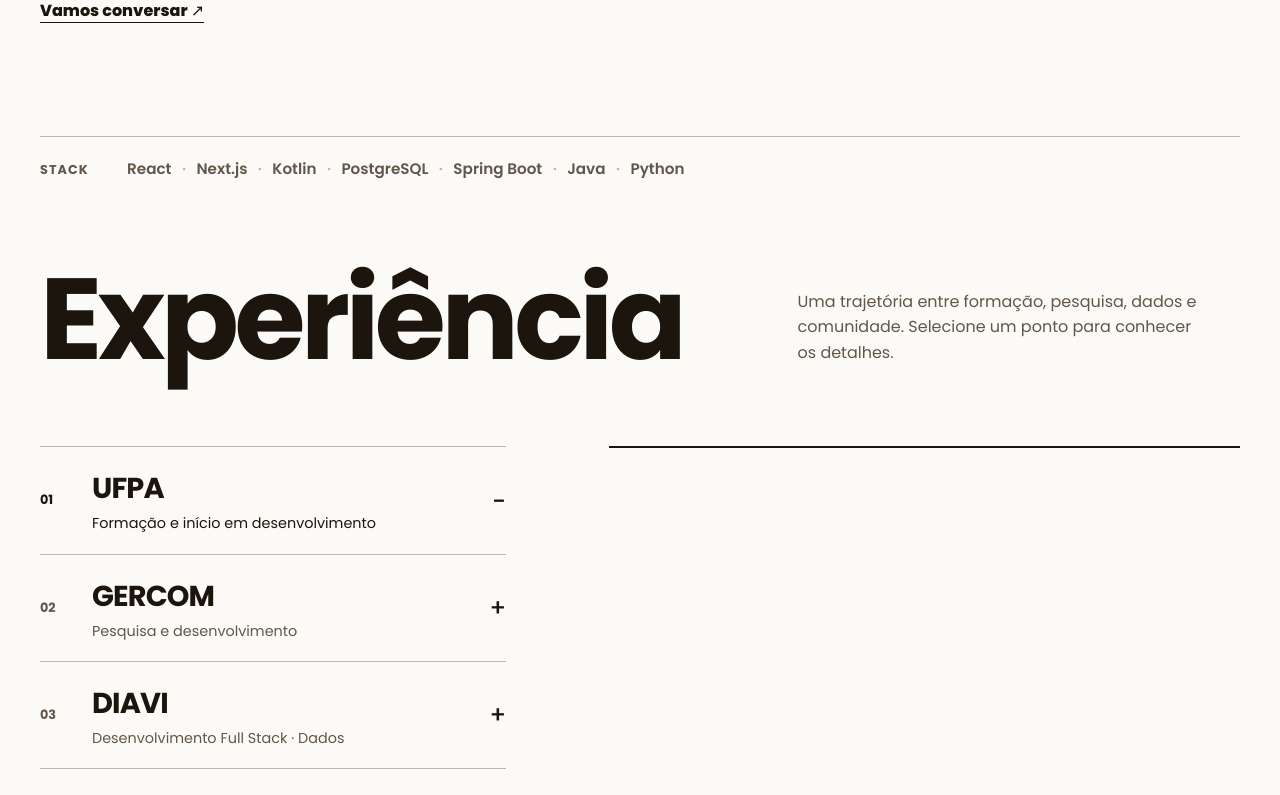
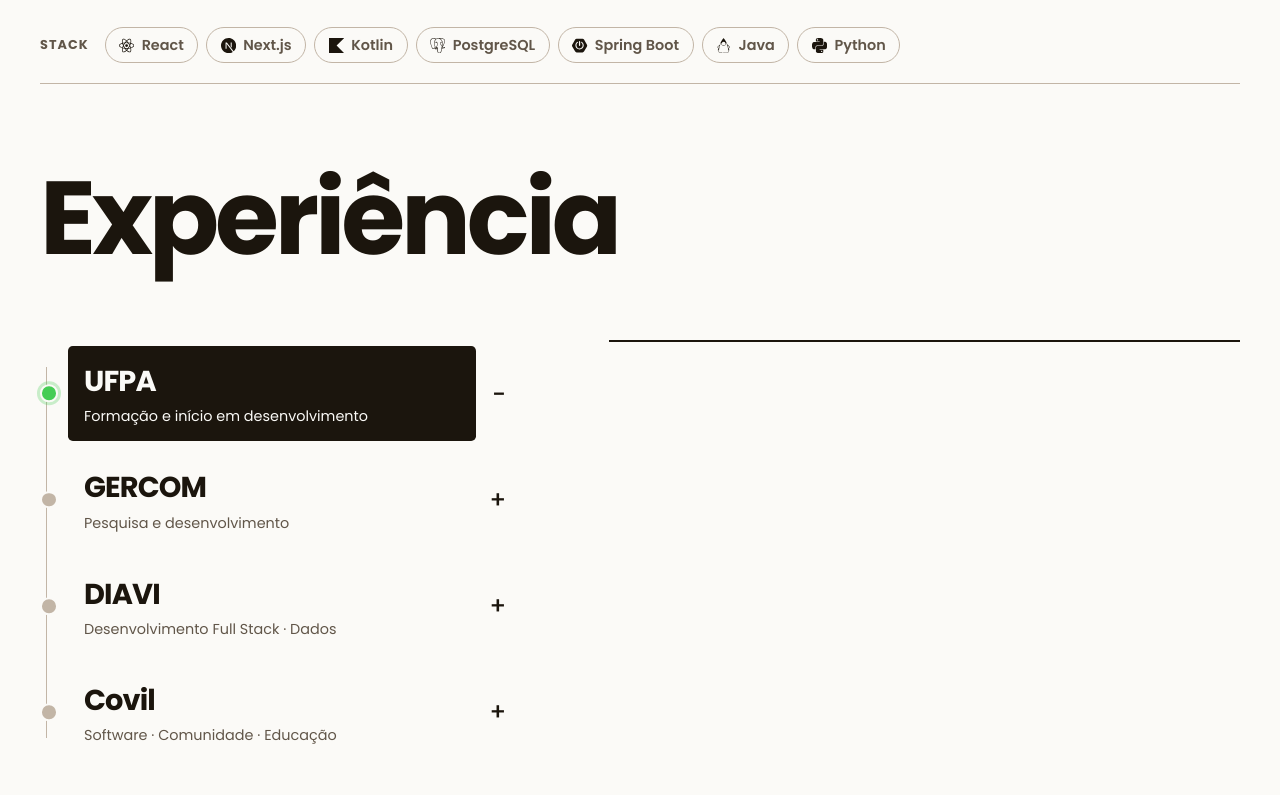
Before and after one commit to Covil-Works/Portifolio-Covil, a React (Vite) app: page / in a window 1280 px wide. Shown: the part 1280-2075 px from the top of the page. Built offline with nearby package versions, Linux system fonts and the light colour scheme.

Commit message:
feat(portfolio): refine interactive sections

```diff
--- a/package.json
+++ b/package.json
@@ -12,6 +12,7 @@
     "@vitejs/plugin-react": "latest",
     "react": "latest",
     "react-dom": "latest",
+    "react-icons": "^5.7.0",
     "vite": "^8.2.1"
   }
 }
--- a/src/App.jsx
+++ b/src/App.jsx
@@ -1,4 +1,17 @@
 import { useEffect, useRef, useState } from 'react'
+import { FaLinkedin } from 'react-icons/fa'
+import { MdEmail } from 'react-icons/md'
+import {
+  SiGithub,
+  SiKotlin,
+  SiNextdotjs,
+  SiOpenjdk,
+  SiPostgresql,
+  SiPython,
+  SiReact,
+  SiSpringboot,
+  SiWhatsapp,
+} from 'react-icons/si'
 import ProjectCard from './components/ProjectCard.jsx'
 import bgLight from '../img/bg-light.svg'
 import bgDark from '../img/bg-dark.svg'
@@ -72,6 +85,16 @@ const experiences = [
   },
 ]
 
+const technologies = [
+  { name: 'React', icon: SiReact },
+  { name: 'Next.js', icon: SiNextdotjs },
+  { name: 'Kotlin', icon: SiKotlin },
+  { name: 'PostgreSQL', icon: SiPostgresql },
+  { name: 'Spring Boot', icon: SiSpringboot },
+  { name: 'Java', icon: SiOpenjdk },
+  { name: 'Python', icon: SiPython },
+]
+
 const projects = [
   { name: 'Projeto A', stack: 'Kotlin · PostgreSQL', device: 'phone', image: null, imageAlt: 'Tela do Projeto A' },
   { name: 'Projeto B', stack: 'Next.js · PostgreSQL', device: 'desktop', image: null, imageAlt: 'Tela do Projeto B' },
@@ -80,15 +103,18 @@ const projects = [
 ]
 
 const contactChannels = [
-  { label: 'LinkedIn', href: null },
-  { label: 'GitHub', href: 'https://github.com/Covil-Works' },
-  { label: 'E-mail', href: null },
-  { label: 'WhatsApp', href: null },
+  { label: 'LinkedIn', href: null, icon: FaLinkedin },
+  { label: 'GitHub', href: 'https://github.com/Covil-Works', icon: SiGithub },
+  { label: 'E-mail', href: null, icon: MdEmail },
+  { label: 'WhatsApp', href: null, icon: SiWhatsapp },
 ]
 
-function ExperienceDetails({ experience }) {
+function ExperienceDetails({ experience, onClose }) {
   return (
     <div className="experience__detail-content">
+      {onClose && (
+        <button className="experience__detail-close" type="button" onClick={onClose} aria-label={`Recolher ${experience.name}`}>−</button>
+      )}
       <small>{experience.context}</small>
       <h3>{experience.name}</h3>
       <p>{experience.description}</p>
@@ -103,6 +129,7 @@ function App() {
   const [heroTheme, setHeroTheme] = useState('light')
   const [activeExperience, setActiveExperience] = useState(0)
   const heroRef = useRef(null)
+  const experienceRef = useRef(null)
 
   useEffect(() => {
     const hero = heroRef.current
@@ -165,6 +192,65 @@ function App() {
       mobileQuery.removeEventListener('change', requestParallaxUpdate)
       reducedMotionQuery.removeEventListener('change', requestParallaxUpdate)
       if (about) about.style.removeProperty('margin-top')
+    }
+  }, [])
+
+  useEffect(() => {
+    const experienceSection = experienceRef.current
+    const reducedMotionQuery = window.matchMedia('(prefers-reduced-motion: reduce)')
+    if (!experienceSection || reducedMotionQuery.matches) return undefined
+
+    const items = Array.from(experienceSection.querySelectorAll('.experience__timeline > li'))
+    const mobileQuery = window.matchMedia('(max-width: 760px)')
+    let frameId = null
+    let lastScrollY = window.scrollY
+
+    const updateExperienceNudges = () => {
+      frameId = null
+      const currentScrollY = window.scrollY
+      const isScrollingDown = currentScrollY >= lastScrollY
+      lastScrollY = currentScrollY
+      if (!isScrollingDown) return
+
+      if (mobileQuery.matches) {
+        const triggerLine = window.innerHeight * 0.82
+        items.forEach((item) => {
+          const itemRect = item.getBoundingClientRect()
+          if (itemRect.top <= triggerLine && itemRect.bottom >= 0) item.classList.add('is-nudging')
+        })
+        return
+      }
+
+      const sectionRect = experienceSection.getBoundingClientRect()
+      const progressStart = window.innerHeight * 0.82
+      const progressEnd = window.innerHeight * 0.42
+      if (sectionRect.top > progressStart || sectionRect.bottom < 0) return
+
+      const progress = Math.min(Math.max(
+        (progressStart - sectionRect.top) / (progressStart - progressEnd),
+        0,
+      ), 1)
+
+      items.forEach((item, index) => {
+        const itemThreshold = items.length > 1 ? index / (items.length - 1) : 0
+        if (progress >= itemThreshold) item.classList.add('is-nudging')
+      })
+    }
+
+    const requestNudgeUpdate = () => {
+      if (frameId === null) frameId = window.requestAnimationFrame(updateExperienceNudges)
+    }
+
+    updateExperienceNudges()
+    window.addEventListener('scroll', requestNudgeUpdate, { passive: true })
+    window.addEventListener('resize', requestNudgeUpdate)
+    mobileQuery.addEventListener('change', requestNudgeUpdate)
+
+    return () => {
+      if (frameId !== null) window.cancelAnimationFrame(frameId)
+      window.removeEventListener('scroll', requestNudgeUpdate)
+      window.removeEventListener('resize', requestNudgeUpdate)
+      mobileQuery.removeEventListener('change', requestNudgeUpdate)
     }
   }, [])
 
@@ -274,7 +360,6 @@ function App() {
         <div className="about__intro">
           <h2>Sobre</h2>
           <p className="lead">Sou Arthur Pimentel. Desenvolvo experiências digitais e produtos que aproximam tecnologia, clareza e propósito.</p>
-          <a className="contact-link" href="#contato">Vamos conversar ↗</a>
         </div>
 
         <aside className="resume">
@@ -286,17 +371,18 @@ function App() {
         </aside>
 
         <div className="about__stack" id="tecnologias">
-          <span>Stack</span>
+          <span className="stack-heading">Stack</span>
           <ul>
-            <li>React</li><li>Next.js</li><li>Kotlin</li><li>PostgreSQL</li><li>Spring Boot</li><li>Java</li><li>Python</li>
+            {technologies.map(({ name, icon: Icon }) => (
+              <li key={name}><Icon aria-hidden="true" /><span>{name}</span></li>
+            ))}
           </ul>
         </div>
       </section>
 
-      <section className="experience content" id="experiencia">
+      <section ref={experienceRef} className="experience content" id="experiencia">
         <header className="experience__header">
           <h2>Experiência</h2>
-          <p>Uma trajetória entre formação, pesquisa, dados e comunidade. Selecione um ponto para conhecer os detalhes.</p>
         </header>
 
         <div className="experience__layout">
@@ -306,24 +392,28 @@ function App() {
               const detailId = `experience-details-${index}`
 
               return (
-                <li className={isActive ? 'is-active' : ''} key={experience.name}>
+                <li
+                  className={isActive ? 'is-active' : ''}
+                  key={experience.name}
+                >
                   <button
                     type="button"
                     onClick={() => toggleExperience(index)}
                     aria-expanded={isActive}
                     aria-controls={detailId}
                   >
-                    <span className="experience__marker" aria-hidden="true">0{index + 1}</span>
-                    <span className="experience__label">
-                      <strong>{experience.name}</strong>
-                      <span>{experience.summary}</span>
+                    <span className="experience__main">
+                      <span className="experience__label">
+                        <strong>{experience.name}</strong>
+                        <span>{experience.summary}</span>
+                      </span>
                     </span>
                     <span className="experience__toggle" aria-hidden="true">{isActive ? '−' : '+'}</span>
                   </button>
 
                   <div className="experience__mobile-details" id={detailId} aria-hidden={!isActive}>
                     <div>
-                      <ExperienceDetails experience={experience} />
+                      <ExperienceDetails experience={experience} onClose={() => toggleExperience(index)} />
                     </div>
                   </div>
                 </li>
@@ -351,20 +441,21 @@ function App() {
 
       <section className="contact content" id="contato">
         <div className="section-title">
-          <small>DISPONÍVEL PARA NOVOS PROJETOS</small>
           <h2>Contato</h2>
         </div>
-        <p className="contact__intro">Escolha o canal que preferir para conversarmos.</p>
+        <p className="contact__intro">Conheça mais do meu trabalho ou entre em contato pelos canais abaixo.</p>
         <ul className="contact__channels">
-          {contactChannels.map((channel) => (
-            <li key={channel.label}>
-              {channel.href ? (
-                <a href={channel.href} target="_blank" rel="noreferrer">
-                  <span>{channel.label}</span><span aria-hidden="true">↗</span>
+          {contactChannels.map(({ label, href, icon: Icon }) => (
+            <li key={label}>
+              {href ? (
+                <a href={href} target="_blank" rel="noreferrer">
+                  <span className="contact__channel-label"><Icon aria-hidden="true" /><span>{label}</span></span>
+                  <span aria-hidden="true">↗</span>
                 </a>
               ) : (
                 <span className="contact__channel-pending">
-                  <span>{channel.label}</span><span>Link a definir</span>
+                  <span className="contact__channel-label"><Icon aria-hidden="true" /><span>{label}</span></span>
+                  <span>Link a definir</span>
                 </span>
               )}
             </li>
--- a/src/styles/global.css
+++ b/src/styles/global.css
@@ -10,6 +10,7 @@
   --muted: oklch(0.46 0.025 72);
   --paper: oklch(0.985 0.004 80);
   --honey: oklch(0.817 0.161 75.1);
+  --experience-active: oklch(0.75 0.2 145);
   --line: oklch(0.78 0.025 72);
   --project-surface: oklch(0.93 0.015 75);
 }
@@ -296,7 +297,8 @@ a:focus-visible { outline: 3px solid var(--honey); outline-offset: 5px; }
   z-index: 8;
   display: grid;
   grid-template-columns: minmax(0, 1.4fr) minmax(14rem, 0.6fr);
-  gap: clamp(3rem, 7vw, 8rem);
+  column-gap: clamp(3rem, 7vw, 8rem);
+  row-gap: 40px;
   isolation: isolate;
 }
 .about::before {
@@ -311,23 +313,22 @@ a:focus-visible { outline: 3px solid var(--honey); outline-offset: 5px; }
 }
 h2 { margin: 0.5rem 0 0; font-size: clamp(3.5rem, 9vw, 7.5rem); line-height: 0.88; letter-spacing: -0.04em; }
 .lead { max-width: 34ch; margin: 2.5rem 0; font-size: clamp(1.3rem, 2.4vw, 2rem); line-height: 1.35; text-wrap: pretty; }
-.contact-link { font-weight: 800; text-underline-offset: 0.35rem; }
+.stack-heading { align-self: center; color: var(--muted); font-size: 0.8rem; font-weight: 700; letter-spacing: 0.08em; text-transform: uppercase; }
 .resume { align-self: start; padding-top: 0.75rem; }
 .resume h3 { margin: 0 0 0.65rem; font-size: clamp(1.75rem, 3vw, 2.5rem); letter-spacing: -0.03em; }
 .resume p { max-width: 30ch; margin: 0; color: var(--muted); line-height: 1.5; }
 .about__stack {
   grid-column: 1 / -1;
   display: flex;
-  gap: clamp(1.25rem, 3vw, 3rem);
-  align-items: baseline;
-  margin-top: clamp(0.5rem, 2vw, 1.5rem);
-  padding-top: 1.25rem;
-  border-top: 1px solid var(--line);
+  align-items: center;
+  gap: 1rem;
+  padding-bottom: 1.25rem;
+  border-bottom: 1px solid var(--line);
 }
 .about__stack > span { flex: 0 0 auto; color: var(--muted); font-size: 0.8rem; font-weight: 700; letter-spacing: 0.08em; text-transform: uppercase; }
-.about__stack ul { display: flex; flex-wrap: wrap; gap: 0.4rem 0; margin: 0; padding: 0; list-style: none; }
-.about__stack li { color: var(--muted); font-size: 0.95rem; font-weight: 600; }
-.about__stack li:not(:last-child)::after { margin-inline: 0.65rem; color: var(--line); content: '·'; }
+.about__stack ul { display: flex; flex-wrap: wrap; gap: 0.5rem; margin: 0; padding: 0; list-style: none; }
+.about__stack li { display: inline-flex; align-items: center; gap: 0.45rem; padding: 0.58rem 0.85rem; border: 1px solid var(--line); border-radius: 999px; color: var(--muted); font-size: 0.9rem; font-weight: 600; line-height: 1; }
+.about__stack li svg { flex: 0 0 auto; width: 0.95rem; height: 0.95rem; color: var(--ink); }
 .download-button {
   display: flex;
   align-items: center;
@@ -353,44 +354,69 @@ h2 { margin: 0.5rem 0 0; font-size: clamp(3.5rem, 9vw, 7.5rem); line-height: 0.8
 }
 .experience__header p { max-width: 42ch; margin: 0 0 0.25rem; color: var(--muted); line-height: 1.6; text-wrap: pretty; }
 .experience__layout { display: grid; grid-template-columns: minmax(18rem, 0.85fr) minmax(0, 1.15fr); gap: clamp(3rem, 8vw, 8rem); align-items: start; }
-.experience__timeline { margin: 0; padding: 0; border-top: 1px solid var(--line); list-style: none; }
-.experience__timeline > li { border-bottom: 1px solid var(--line); }
+.experience__timeline { position: relative; margin: 0; padding: 0; list-style: none; }
+.experience__timeline::before { position: absolute; top: 1.7rem; bottom: 1.7rem; left: 0.4rem; z-index: 2; width: 1px; background: var(--line); content: ''; }
+.experience__timeline > li { position: relative; }
+.experience__timeline > li::before { position: absolute; top: 50%; left: 0; z-index: 3; width: 0.85rem; aspect-ratio: 1; border: 2px solid var(--paper); border-radius: 50%; background: var(--line); content: ''; transform: translateY(-50%); transition: background-color 180ms ease-out, box-shadow 180ms ease-out; }
 .experience__timeline button {
   display: grid;
-  grid-template-columns: 2.25rem minmax(0, 1fr) auto;
+  grid-template-columns: minmax(0, 1fr) auto;
   gap: 1rem;
   align-items: center;
   width: 100%;
-  padding: 1.25rem 0;
+  padding: 0.35rem 0 0.35rem 1.75rem;
   border: 0;
   color: inherit;
   background: transparent;
   font: inherit;
   text-align: left;
   cursor: pointer;
+  transition: color 180ms ease-out;
 }
-.experience__marker { color: var(--muted); font-size: 0.8rem; font-weight: 700; transition: color 180ms ease-out; }
+.experience__main {
+  display: grid;
+  grid-template-columns: minmax(0, 1fr);
+  align-items: center;
+  min-height: 4.75rem;
+  padding: 0.9rem 1rem;
+  border-radius: 0.3rem;
+  transition: color 180ms ease-out, background-color 180ms ease-out, transform 180ms cubic-bezier(0.22, 1, 0.36, 1);
+}
 .experience__label { display: grid; gap: 0.2rem; }
 .experience__label strong { font-size: clamp(1.25rem, 2.3vw, 1.8rem); letter-spacing: -0.03em; }
 .experience__label > span { color: var(--muted); font-size: 0.9rem; line-height: 1.4; transition: color 180ms ease-out; }
 .experience__toggle { font-size: 1.5rem; font-weight: 500; line-height: 1; transition: transform 240ms cubic-bezier(0.22, 1, 0.36, 1); }
 .experience__timeline button:hover .experience__label > span,
-.experience__timeline button:focus-visible .experience__label > span,
-.experience__timeline .is-active .experience__marker,
-.experience__timeline .is-active .experience__label > span { color: var(--ink); }
+.experience__timeline button:focus-visible .experience__label > span { color: var(--ink); }
+.experience__timeline button:hover .experience__main,
+.experience__timeline button:focus-visible .experience__main { transform: translateX(0.35rem); }
+.experience__timeline > li.is-nudging .experience__main {
+  animation: experience-nudge 320ms cubic-bezier(0.22, 1, 0.36, 1);
+}
+.experience__timeline .is-active > button { color: var(--ink); }
+.experience__timeline .is-active .experience__main { color: var(--paper); background: var(--ink); }
+.experience__timeline .is-active > button:hover .experience__label > span,
+.experience__timeline .is-active > button:focus-visible .experience__label > span,
+.experience__timeline .is-active .experience__label > span { color: var(--paper); }
+.experience__timeline .is-active::before { background: var(--experience-active); box-shadow: 0 0 0 3px color-mix(in oklch, var(--experience-active) 28%, transparent); }
 .experience__timeline .is-active .experience__toggle { transform: rotate(180deg); }
 .experience__timeline button:focus-visible { outline: 3px solid var(--honey); outline-offset: 4px; }
-.experience__desktop-details { min-height: 20rem; padding-top: 1.5rem; border-top: 2px solid var(--ink); }
+.experience__desktop-details { display: grid; min-height: 20rem; padding-top: 1.5rem; border-top: 2px solid var(--ink); }
 .experience__detail-content { animation: experience-detail-in 320ms cubic-bezier(0.22, 1, 0.36, 1) both; }
 .experience__detail-content h3 { margin: 0.5rem 0 1.25rem; font-size: clamp(2.5rem, 5vw, 4.5rem); line-height: 0.95; letter-spacing: -0.04em; }
 .experience__detail-content p { max-width: 58ch; margin: 0; color: var(--muted); line-height: 1.65; text-wrap: pretty; }
 .experience__detail-content ul { display: flex; flex-wrap: wrap; gap: 0.65rem; margin: 1.75rem 0 0; padding: 0; list-style: none; }
 .experience__detail-content li { padding: 0.55rem 0.85rem; border: 1px solid var(--line); border-radius: 999px; font-size: 0.82rem; font-weight: 700; }
-.experience__empty { max-width: 30ch; margin: 0; color: var(--muted); line-height: 1.5; }
+.experience__empty { place-self: center; max-width: 24ch; margin: 0; color: var(--muted); font-size: clamp(1.1rem, 1.7vw, 1.35rem); line-height: 1.45; text-align: center; }
 .experience__mobile-details { display: none; }
+.experience__detail-close { display: none; }
 @keyframes experience-detail-in {
   from { opacity: 0; transform: translate3d(0, 0.75rem, 0); }
   to { opacity: 1; transform: translate3d(0, 0, 0); }
+}
+@keyframes experience-nudge {
+  0%, 100% { transform: translateX(0); }
+  45% { transform: translateX(0.35rem); }
 }
 
 .section-title { margin-bottom: clamp(2rem, 5vw, 4rem); }
@@ -405,6 +431,8 @@ h2 { margin: 0.5rem 0 0; font-size: clamp(3.5rem, 9vw, 7.5rem); line-height: 0.8
 .contact__channels a { transition: transform 180ms ease-out; }
 .contact__channels a:hover,
 .contact__channels a:focus-visible { transform: translateX(0.35rem); }
+.contact__channel-label { display: inline-flex; align-items: center; gap: 0.75rem; }
+.contact__channel-label svg { flex: 0 0 auto; width: 1.15em; height: 1.15em; }
 .contact__channel-pending > :last-child { color: var(--muted); font-size: 0.8rem; font-weight: 600; }
 
 .project-grid { display: grid; grid-template-columns: repeat(2, minmax(0, 1fr)); gap: clamp(2.5rem, 6vw, 6rem) clamp(1.5rem, 4vw, 4rem); }
@@ -412,7 +440,7 @@ h2 { margin: 0.5rem 0 0; font-size: clamp(3.5rem, 9vw, 7.5rem); line-height: 0.8
 .project-card > p { margin: 0.8rem 0 0; color: var(--muted); font-weight: 700; }
 .project-card__meta { display: flex; justify-content: space-between; padding-top: 0.75rem; border-top: 1px solid var(--line); color: var(--muted); font-size: 0.85rem; }
 .project-card__visual {
-  position: relative; display: grid; min-height: 22rem; place-items: end center;
+  position: relative; display: grid; width: 100%; aspect-ratio: 5 / 4; place-items: end center;
   overflow: hidden; border-radius: 14px; background: var(--project-surface); transition: background-color 650ms cubic-bezier(0.22, 1, 0.36, 1);
 }
 .device-mockup { position: relative; background: oklch(0.18 0.01 72); }
@@ -423,7 +451,7 @@ h2 { margin: 0.5rem 0 0; font-size: clamp(3.5rem, 9vw, 7.5rem); line-height: 0.8
   color: oklch(0.42 0.015 72); font-size: 0.8rem; font-weight: 700; text-align: center;
 }
 .visual--phone .device-mockup {
-  width: min(48%, 13rem); height: 88%; padding: 0.6rem 0.6rem 0; border-radius: 2rem 2rem 0 0;
+  width: min(62.4%, 16.9rem); height: auto; aspect-ratio: 2 / 3; padding: 0.6rem 0.6rem 0; border-radius: 2rem 2rem 0 0;
 }
 .visual--phone .device-mockup::before {
   content: ""; position: absolute; top: 0.7rem; left: 50%; z-index: 1;
@@ -444,6 +472,11 @@ h2 { margin: 0.5rem 0 0; font-size: clamp(3.5rem, 9vw, 7.5rem); line-height: 0.8
 .visual--desktop .device-mockup__screen { aspect-ratio: 16 / 10; border-radius: 0.35rem 0.35rem 0 0; }
 @media (min-width: 761px) {
   .hero { --hero-photo-size: clamp(6.5rem, 11.7vw, 10.4rem); }
+  h2 { font-size: clamp(3.15rem, 8.1vw, 6.75rem); }
+  .visual--phone .device-mockup {
+    width: min(56%, 15rem);
+    transform: translateY(0.75rem);
+  }
 }
 @media (max-width: 760px) {
   .hero__firefly--1,
@@ -476,18 +509,35 @@ h2 { margin: 0.5rem 0 0; font-size: clamp(3.5rem, 9vw, 7.5rem); line-height: 0.8
   .hero__menu-layer { grid-row: 2; }
   .hero__menu-layer nav { grid-column: 1; }
   .about, .experience__header, .experience__layout, .project-grid, .contact__channels { grid-template-columns: 1fr; }
-  .about { gap: 3.5rem; }
+  .about { column-gap: 3.5rem; row-gap: 40px; }
   .experience__header { gap: 1.5rem; }
   .experience__layout { gap: 0; }
+  .experience__timeline { display: block; border-top: 0; }
+  .experience__timeline::before { display: none; }
+  .experience__timeline > li::before { top: 2.8rem; display: block; }
+  .experience__timeline > li:not(:last-child)::after {
+    position: absolute;
+    top: 2.8rem;
+    bottom: -2.8rem;
+    left: 0.4rem;
+    z-index: 2;
+    width: 1px;
+    background: var(--line);
+    content: '';
+  }
+  .experience__timeline button { padding: 1.25rem 0 1.25rem 1.75rem; }
+  .experience__main { padding: 0; border-radius: 0; }
   .experience__desktop-details { display: none; }
   .experience__mobile-details { display: grid; grid-template-rows: 0fr; opacity: 0; transition: grid-template-rows 320ms cubic-bezier(0.22, 1, 0.36, 1), opacity 220ms ease-out; }
   .experience__mobile-details > div { overflow: hidden; }
+  .experience__timeline .is-active > button { display: none; }
   .experience__timeline .is-active .experience__mobile-details { grid-template-rows: 1fr; opacity: 1; }
-  .experience__mobile-details .experience__detail-content { padding: 0.25rem 0 1.5rem 3.25rem; animation: none; }
+  .experience__mobile-details .experience__detail-content { position: relative; padding: 1.25rem 2.75rem 1.5rem 1.75rem; animation: none; }
+  .experience__detail-close { position: absolute; top: 1.1rem; right: 0; display: grid; width: 2rem; aspect-ratio: 1; padding: 0; place-items: center; border: 1px solid var(--line); border-radius: 50%; color: var(--ink); background: transparent; font: inherit; font-size: 1.35rem; cursor: pointer; }
   .experience__detail-content h3 { font-size: clamp(2rem, 10vw, 3.25rem); }
   .experience__detail-content ul { align-items: flex-start; flex-direction: column; }
   .resume { padding-top: 0; }
-  .about__stack { align-items: flex-start; flex-direction: column; gap: 0.75rem; }
+  .about__stack { align-items: center; flex-direction: row; flex-wrap: wrap; gap: 0.75rem 1rem; }
   .contact__channels li:nth-child(n) { padding-inline: 0; }
   .hero__birds { top: 10%; }
 }
@@ -499,6 +549,8 @@ h2 { margin: 0.5rem 0 0; font-size: clamp(3.5rem, 9vw, 7.5rem); line-height: 0.8
 @media (prefers-reduced-motion: reduce) {
   .hero__bird { animation: none; }
   .experience__detail-content { animation: none; }
+  .experience__timeline > li.is-nudging .experience__main { animation: none; }
+  .experience__main { transition-duration: 0.01ms; }
   .experience__mobile-details { transition-duration: 0.01ms !important; }
   .hero__firefly, .hero__firefly::before { animation: none; }
   .hero__bird--1 { left: 20%; }
```
Also changed, not shown: 2 other files (tests, documents, lock files or other folders).
